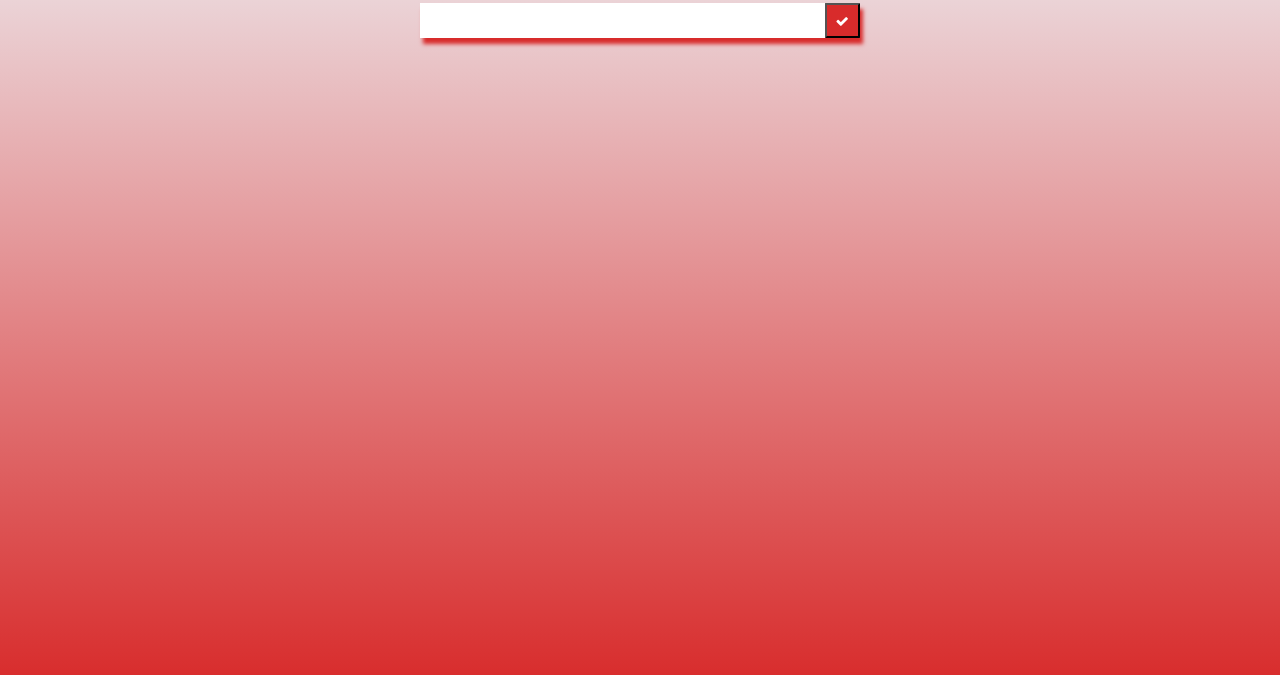
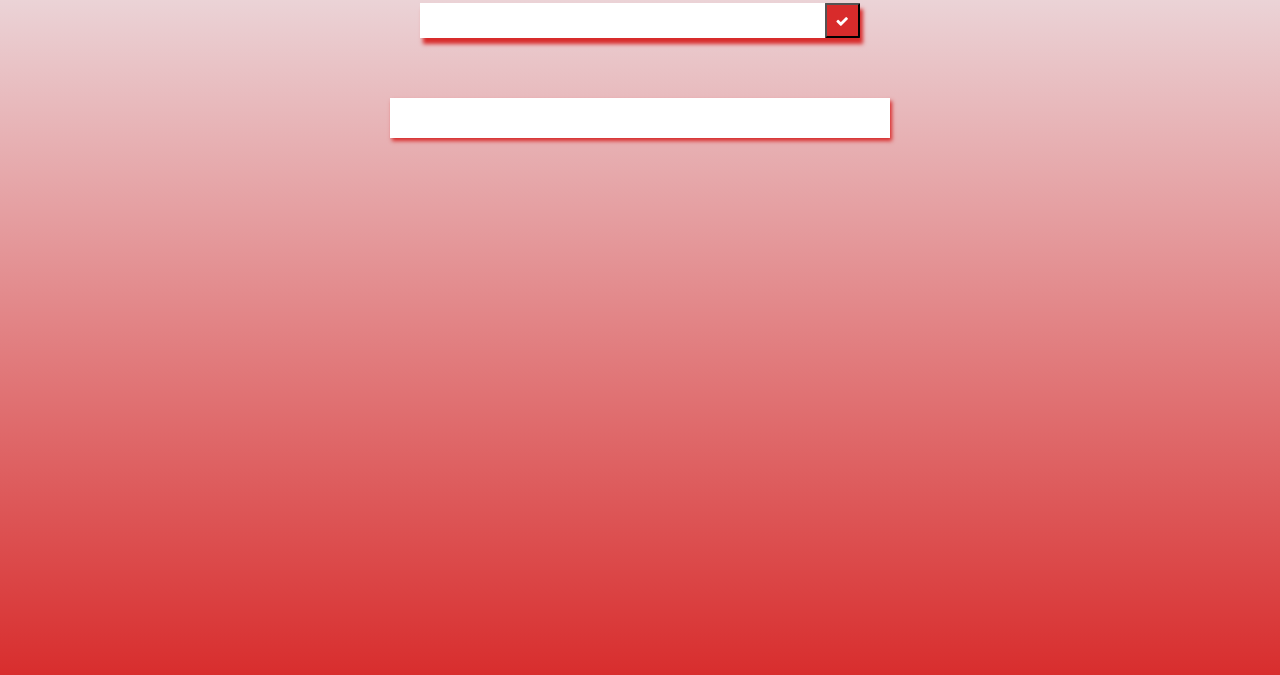
Before and after one commit to TaylorMaDEWotK18/Add-List-Items--Practice-, a plain HTML site: page index.html in a window 1280 px wide. Shown: the part 115-790 px from the top of the page. Drawn offline with nearby package versions, Linux system fonts and the light colour scheme.

Commit message:
styled ul li fully, looks beautiful

```diff
--- a/style.css
+++ b/style.css
@@ -47,6 +47,15 @@ ul {
 }
 ul li {
     width: 100%;
+    background: #fff;
+    height: 40px;
+    line-height: 40px;
+    padding: 0 5px;
+    position: relative;
+    cursor: pointer;
+    display: block;
+    margin: 10px 0;
+    box-shadow: 2px 3px 4px rgb(216, 43, 43);
 }
 
 
```
